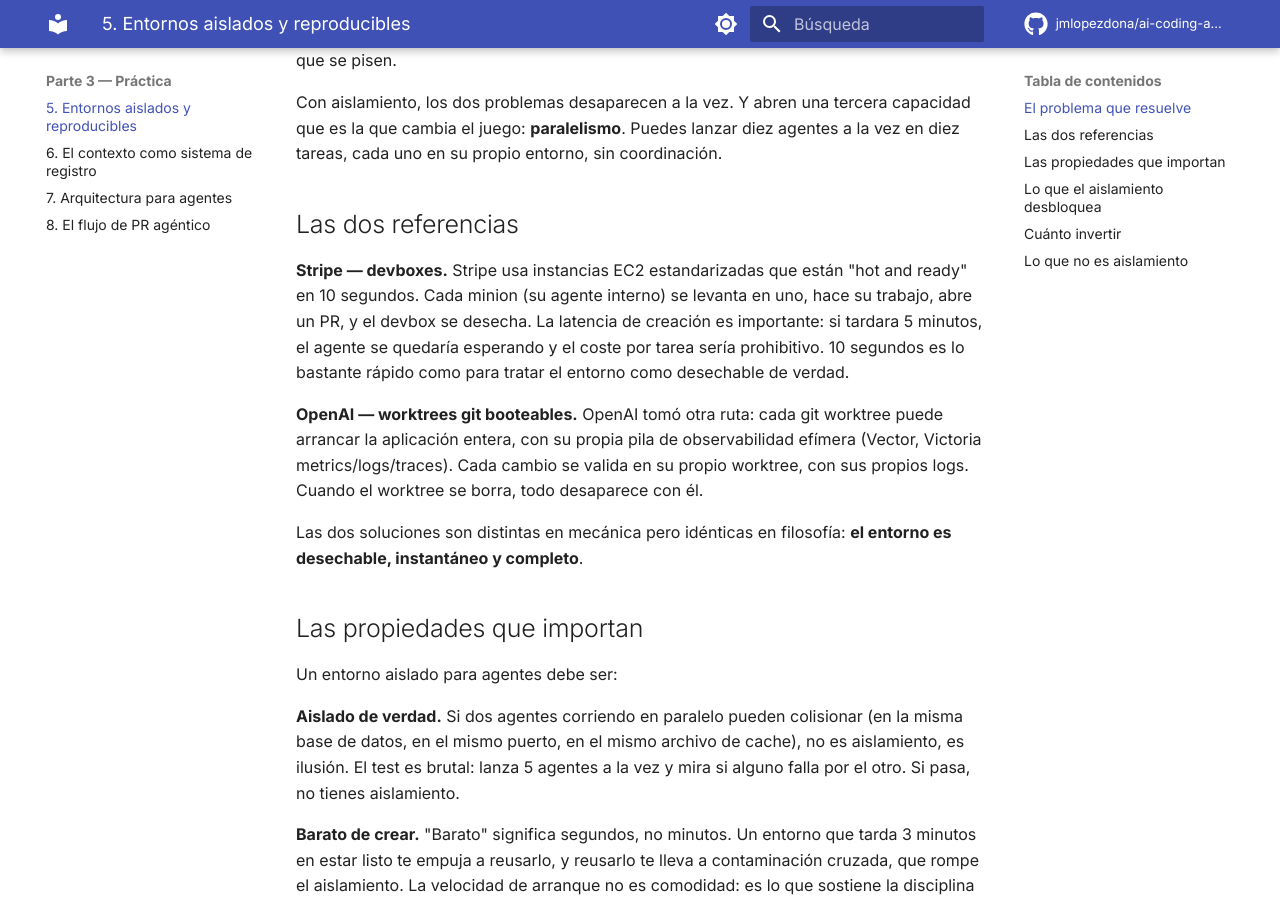
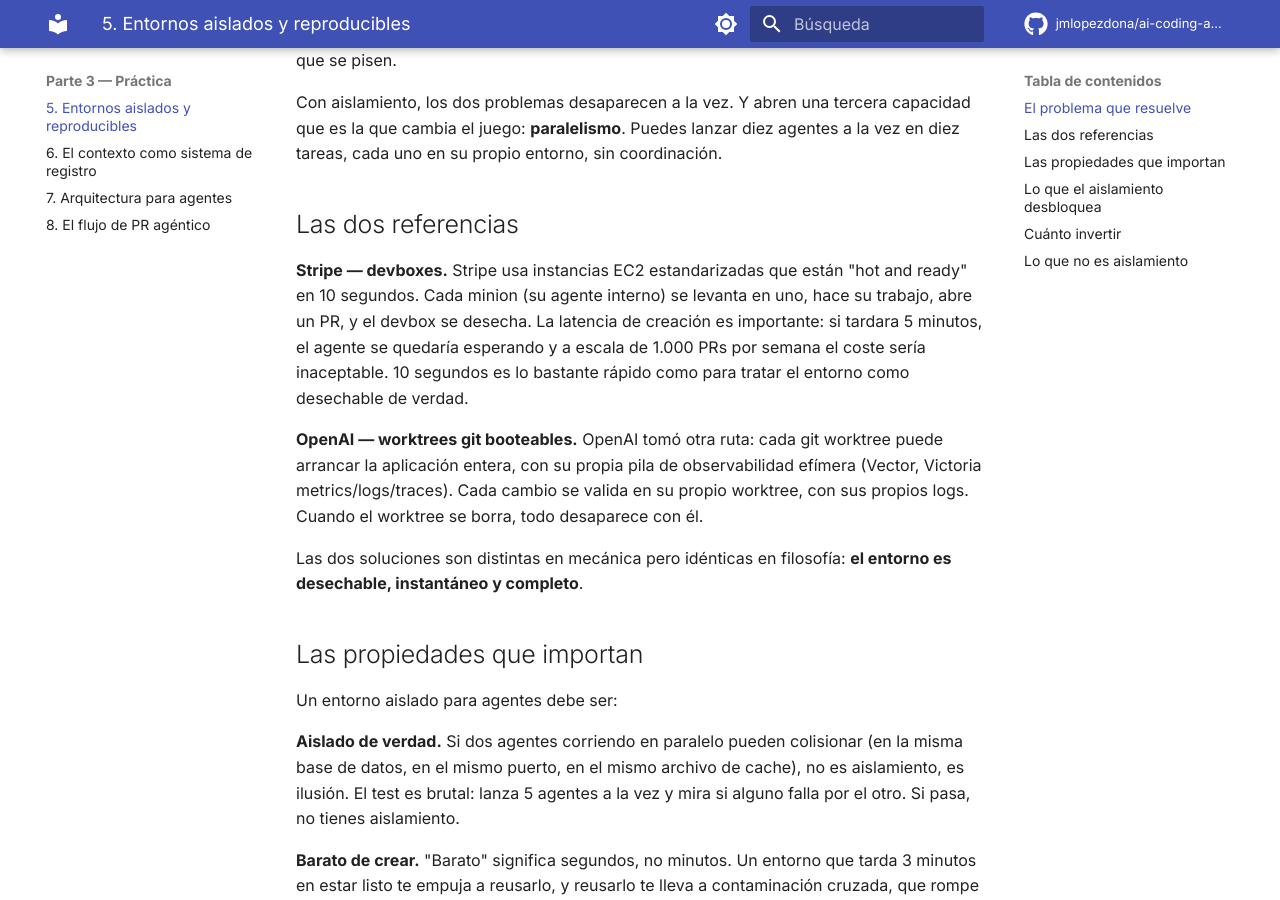
Before and after one commit to jmlopezdona/ai-coding-agents-harness, an MkDocs documentation site: the page built from docs/05-entornos-aislados.md, in a window 1280 px wide and 900 px high, scrolled down 475 px. Built offline with MkDocs 1.6.1 and Material for MkDocs 9.7.7, drawn with Linux system fonts in a browser that asks for light colours; comment, search, counter and statistics services are not loaded.

Commit message:
Matizar coste de devboxes lentos: inaceptable a escala, no prohibitivo
Co-Authored-By: Claude Opus 4.6 (1M context) <noreply@anthropic.com>

```diff
--- a/docs/05-entornos-aislados.md
+++ b/docs/05-entornos-aislados.md
@@ -10,7 +10,7 @@ Con aislamiento, los dos problemas desaparecen a la vez. Y abren una tercera cap
 
 ## Las dos referencias
 
-**Stripe — devboxes.** Stripe usa instancias EC2 estandarizadas que están "hot and ready" en 10 segundos. Cada minion (su agente interno) se levanta en uno, hace su trabajo, abre un PR, y el devbox se desecha. La latencia de creación es importante: si tardara 5 minutos, el agente se quedaría esperando y el coste por tarea sería prohibitivo. 10 segundos es lo bastante rápido como para tratar el entorno como desechable de verdad.
+**Stripe — devboxes.** Stripe usa instancias EC2 estandarizadas que están "hot and ready" en 10 segundos. Cada minion (su agente interno) se levanta en uno, hace su trabajo, abre un PR, y el devbox se desecha. La latencia de creación es importante: si tardara 5 minutos, el agente se quedaría esperando y a escala de 1.000 PRs por semana el coste sería inaceptable. 10 segundos es lo bastante rápido como para tratar el entorno como desechable de verdad.
 
 **OpenAI — worktrees git booteables.** OpenAI tomó otra ruta: cada git worktree puede arrancar la aplicación entera, con su propia pila de observabilidad efímera (Vector, Victoria metrics/logs/traces). Cada cambio se valida en su propio worktree, con sus propios logs. Cuando el worktree se borra, todo desaparece con él.
 
```
